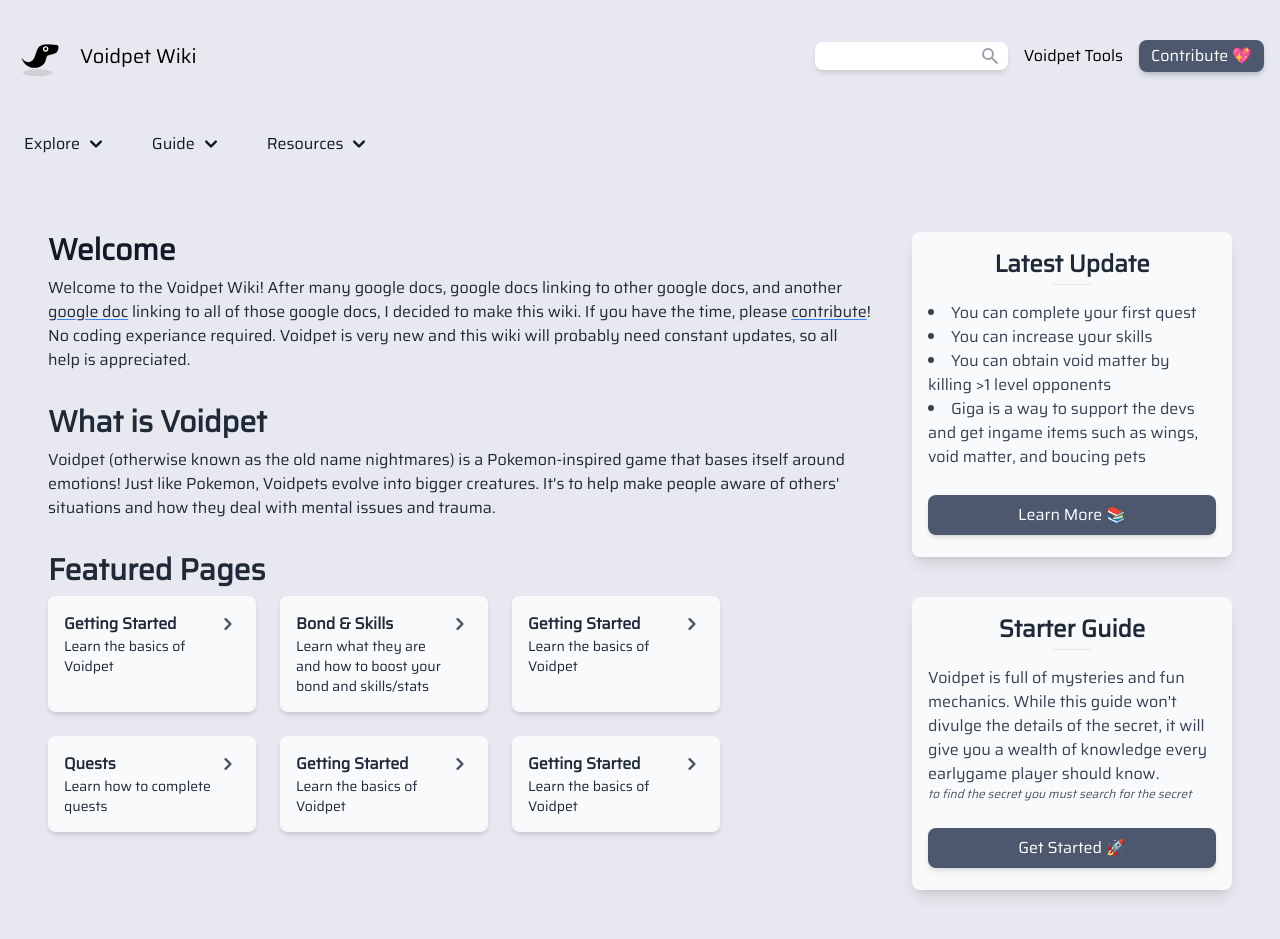
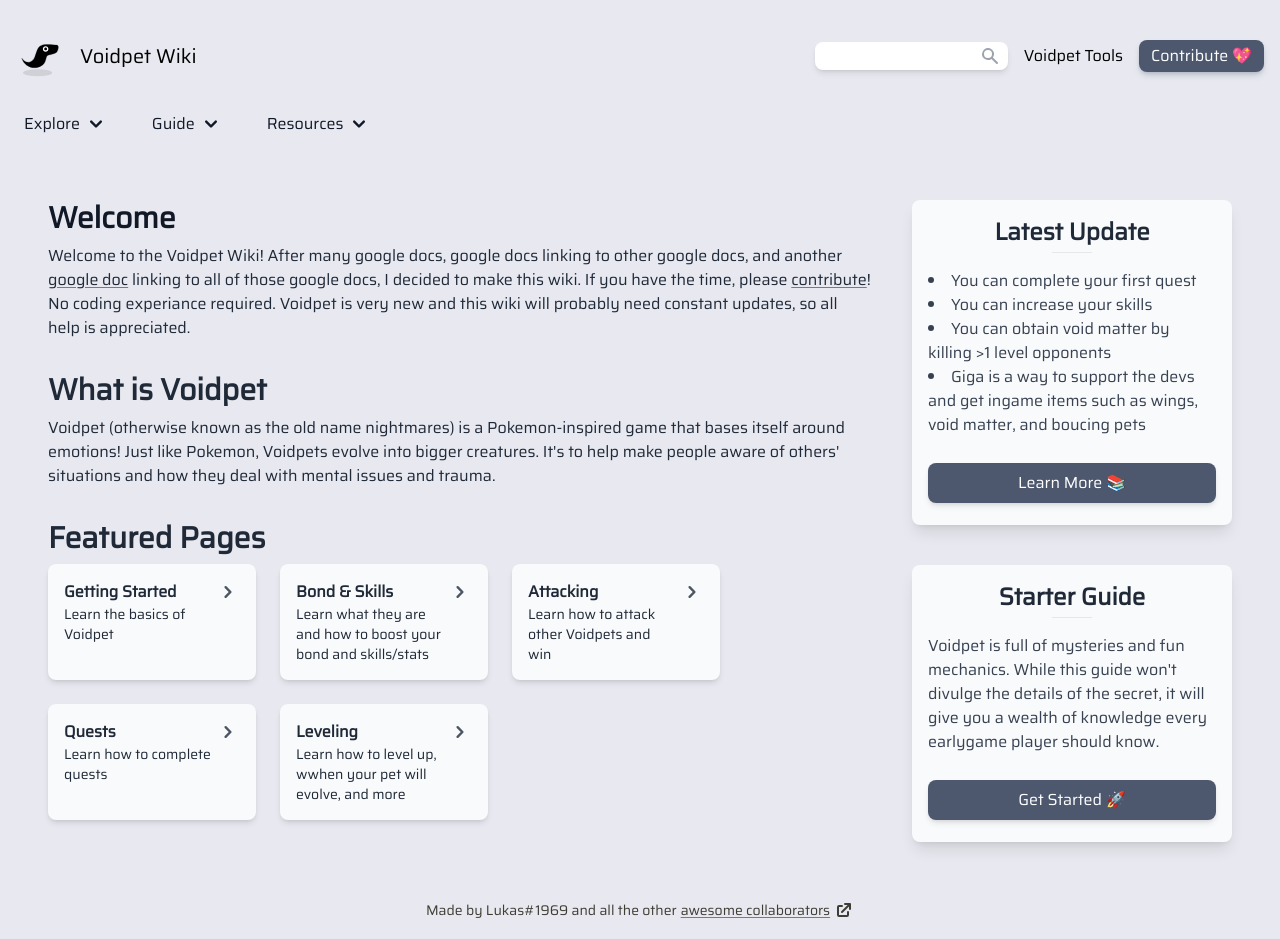
Before and after one commit to cameispurgatory/voidpet-wiki, a Next.js app: page / in a window 1280 px wide. Shown: the top 939 px of the page. Built offline with nearby package versions, Linux system fonts and the light colour scheme.

Commit message:
NAVBAR FIX + capas + levels

```diff
--- a/components/navbar.tsx
+++ b/components/navbar.tsx
@@ -174,10 +174,10 @@ function Dropdown(props: {
 }) {
   const [open, setOpen] = useState(false);
   return (
-    <li className="relative group py-4" key={props.title}>
+    <li className="relative group py-4 md:py-0" key={props.title}>
       <span className="pr-10 invisible">{props.title}</span>
       <button
-        className="absolute top-0 font-medium text-gray-900 focus:outline-none flex items-center z-10 md:bg-bg pr-10 my-4 md:my-4 py-3 md:py-1"
+        className="absolute top-0 font-medium text-gray-900 focus:outline-none flex items-center z-10 md:bg-bg pr-10 my-4 md:my-0 py-3 md:py-0"
         onClick={() => setOpen(!open)}
       >
         <span className="mr-1">{props.title}</span>
@@ -190,7 +190,7 @@ function Dropdown(props: {
         ) : null}
       </button>
       {typeof window != "undefined" ? !open && window.innerWidth < 768 ? null : (
-        <div className=" md:absolute md:invisible md:group-hover:visible md:group-hover:translate-y-0 -translate-y-4 md:-translate-y-10 transition duration-100 top-0 pt-8 ">
+        <div className=" md:absolute md:invisible md:group-hover:visible md:group-hover:translate-y-0 -translate-y-4 md:-translate-y-8 transition duration-100 top-0 pt-8 ">
           <div className="rounded-lg shadow-xl bg-gray-100  text-sm px-4 py-2 flex flex-col ">
           {props.dropdown.map((v) =>
             (
--- a/pages/index.tsx
+++ b/pages/index.tsx
@@ -82,8 +82,8 @@ export default function Home(props: { pages: [key: string] }) {
               link="/bond-and-skills"
             />
             <Featured
-              title="Getting Started"
-              description="Learn the basics of Voidpet"
+              title="Attacking"
+              description="Learn how to attack other Voidpets and win"
               link="/"
             />
             <Featured
@@ -92,15 +92,11 @@ export default function Home(props: { pages: [key: string] }) {
               link="/quests"
             />
             <Featured
-              title="Getting Started"
-              description="Learn the basics of Voidpet"
-              link="/"
+              title="Leveling"
+              description="Learn how to level up, wwhen your pet will evolve, and more"
+              link="/leveling"
             />
-            <Featured
-              title="Getting Started"
-              description="Learn the basics of Voidpet"
-              link="/"
-            />
+
           </div>
           {/*posts.map((post) => (
         <PostCard
@@ -133,9 +129,13 @@ export default function Home(props: { pages: [key: string] }) {
                 wings, void matter, and boucing pets
               </li>
             </ul>
-            <button className="inline-block text-center rounded-lg px-5 py-2 -translate-y-1.5 hover:-translate-y-2.5 duration-300  text-white bg-accent shadow-md">
-              Learn More 📚
-            </button>
+            <Link href="/updates">
+              <a className="w-full">
+                <button className="inline-block w-full text-center rounded-lg px-5 py-2 -translate-y-1.5 hover:-translate-y-2.5 duration-300  text-white bg-accent shadow-md">
+                  Learn More 📚
+                </button>
+              </a>
+            </Link>
           </div>
           {/*Second Box*/}
           <div className="rounded-lg p-4 bg-gray-50 flex flex-col shadow-lg">
@@ -147,13 +147,14 @@ export default function Home(props: { pages: [key: string] }) {
               Voidpet is full of mysteries and fun mechanics. While this guide
               won&apos;t divulge the details of the secret, it will give you a
               wealth of knowledge every earlygame player should know.
-              <div className=" italic text-xs text-gray-600">
-                to find the secret you must search for the secret
-              </div>
             </p>
-            <button className="inline-block text-center rounded-lg px-5 py-2 -translate-y-1.5 hover:-translate-y-2.5 duration-300  text-white bg-accent shadow-md">
-              Get Started 🚀
-            </button>
+            <Link href="/getting-started">
+              <a className="w-full">
+                <button className="inline-block w-full text-center rounded-lg px-5 py-2 -translate-y-1.5 hover:-translate-y-2.5 duration-300  text-white bg-accent shadow-md">
+                Get Started 🚀
+                </button>
+              </a>
+            </Link>
           </div>
         </div>
       </div>
--- a/pages/quests.tsx
+++ b/pages/quests.tsx
@@ -1,4 +1,5 @@
 import {
+  BookOpenIcon,
   CashIcon,
   LocationMarkerIcon,
   SearchIcon,
@@ -83,6 +84,10 @@ export default function Search(props: { data: any }) {
                   <UserIcon className="w-5 h-5 text-gray-600 mr-2" />
                   {v.sidebar.starterNPC}
                 </div>
+                <div className=" bg-gray-300 rounded-full px-3 py-1 text-sm font-semibold text-gray-700 mr-2 flex items-center">
+                  <BookOpenIcon className="w-5 h-5 text-gray-600 mr-2" />
+                  {v.sidebar.requirements}
+                </div>
               </div>
               <Link href={`/${v.slug}`}>
                 <a>
@@ -135,6 +140,7 @@ export interface MainData {
     location: string;
     starterNPC: string;
     reward: string;
+    requirements: string;
   };
 }
 
--- a/posts/attacking.mdx
+++ b/posts/attacking.mdx
@@ -1,5 +1,5 @@
 ---
 title: "Attacking"
-description: "Markdown cheatsheet for all your blogging needs - headers, lists, images, tables and more! An illustrated guide based on GitHub Flavored Markdown."
-keywords: ["attacking", "hits"]
+description: "Learn all the tips and tricks to attack your enemies."
+keywords: ["attacking", "hits", "defeat", "damage", "health", "health points", "health bar", "health bars"]
 ---
--- a/posts/getting-started.mdx
+++ b/posts/getting-started.mdx
@@ -49,3 +49,5 @@ You can level up by [attacking](/attacking) other Voidpets in the Horto or the o
 We reccomend you read the following articles to learn more about the game:
 
 - [How to permanantly boost your stats as well as how to level up bond](/bond-and-skills)
+
+- [How to level up](/leveling)
--- /dev/null
+++ b/posts/leveling.mdx
@@ -0,0 +1,29 @@
+---
+title: 'Leveling'
+description: 'Learn the basics of leveling, when you can evolvle, and more!'
+keywords: ["learn", "level", "evolve", "evolutions", "stages", "vivids", ""]
+---
+
+## Overview
+
+Leveling is a core part of Voidpet; it allows you to evolve your Voidpet, unlock higher level quests, etc. When referring to `leveling`, we mean your combat level, not [bond level](/bond-and-skills). If you want to get straight to the level you need to evolve, [click here](#evolutions)
+
+## Getting Experience Points
+
+You can get experience points (XP) by doing [quests](/quests) and [attacking](/attacking) Voidpets. Based on anecdotal evidence, we've noticed that attacking higher-level Voidpets gives more XP, ignoring level matching. Level matching is a practice used to discourage low-level players from attacking high-level enemies (normally with friends) and getting enormous amounts of XP.
+
+### Multiple Voidpets
+
+Assuming you can switch out Voidpets during battle, you'll probably be able to spread out XP from a victory between multiple Voidpets.
+
+## Levels
+
+While the equation for leveling is currently unknown, you can level up your Voidpet with an exponentially increasing amount of XP. Levels currently are capped at 4.
+
+### Evolutions
+
+Right now, you can evolve forms! You can view all the stages on [Voidpet tools](https://voipet.io). Below is a table of when you evolve to the next stage Voidpet.
+
+| Level | Stage It Evolves To |
+| --- | --- |
+| 4 | 2 |
--- a/posts/levels.mdx
+++ /dev/null
@@ -1,5 +0,0 @@
----
-title: 'Markdown Guide'
-description: 'Markdown cheatsheet for all your blogging needs - headers, lists, images, tables and more! An illustrated guide based on GitHub Flavored Markdown.'
-keywords: ["learn", "md", "mdx"]
----
--- a/posts/proof-of-competence-quest.mdx
+++ b/posts/proof-of-competence-quest.mdx
@@ -2,7 +2,7 @@
 title: 'Proof of competence'
 description: 'Proof of competence is a short quest to get your hands dirty with questing.'
 keywords: ["quest", "first"]
-sidebar: { type: 'quest', name: 'proof-of-competence', length: 'short', location: "Atrium pool & Horto Area", starterNPC: "Invidere", reward: "200xp" }
+sidebar: { type: 'quest', name: 'proof-of-competence', length: 'short', location: "Atrium pool & Horto Area", starterNPC: "Invidere", reward: "200xp", requirements: "None" }
 category: 'quests'
 ---
 
--- a/posts/starting-quest.mdx
+++ b/posts/starting-quest.mdx
@@ -2,10 +2,12 @@
 title: 'Starting Quest'
 description: 'The first activity in the game, grouped together as a quest for brevity.'
 keywords: ["quest", "zeroth"]
-sidebar: { type: 'quest', name: 'starting-quest', length: 'long', location: "Garden of Consiousness & The Institute", starterNPC: "Tilde", reward: "None" }
+sidebar: { type: 'quest', name: 'starting-quest', length: 'long', location: "Garden of Consiousness & The Institute", starterNPC: "Tilde", reward: "None", requirements: "None" }
 category: 'quests'
 ---
 
+*Unfinished*
+###### I've done about half of this, but we need to finish transcribing. I'll
 
 ## Stage 1
 
--- a/posts/updates.mdx
+++ b/posts/updates.mdx
@@ -11,7 +11,7 @@ keywords: ["development", "roadmap", "versions", "voidpet", "notion"]
 
 - [0.2.0](#020) - Released 2/1/2022, Added the ability to play and care for your pet
 
-- [0.3.0](#030) - Released 2/1/2022, Added the ability to play and care for your pet
+- [0.3.0](#030) - Released 2/28/2022, Added basic playing mechanics and player avatars
 
 ## Updates In Detail
 
```
Also changed, not shown: pages/[slug].tsx (+16 -9 lines).
